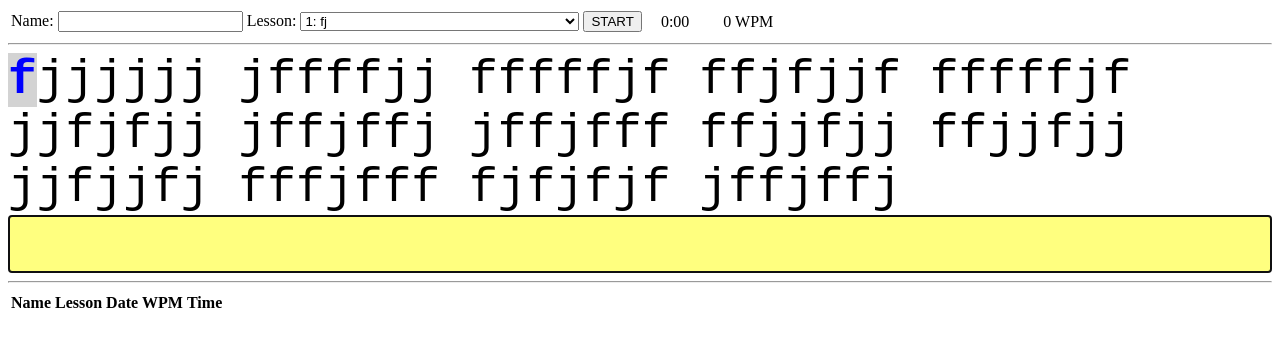
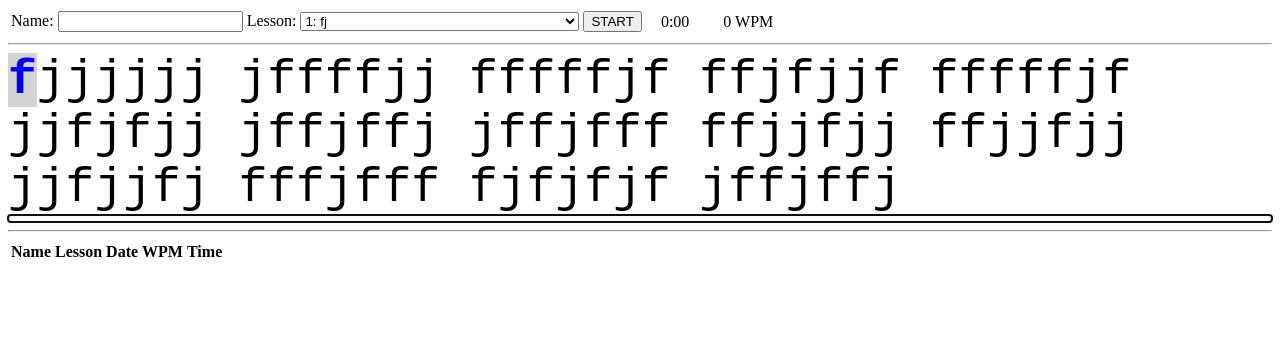
Before and after one commit to mozotom/mozotom.github.io, a plain HTML site: page projects/TypingLetters/typing.html in a window 1280 px wide. Drawn offline with Linux system fonts and the light colour scheme.

Commit message:
hide typed text

```diff
--- a/projects/TypingLetters/typing.css
+++ b/projects/TypingLetters/typing.css
@@ -4,10 +4,8 @@
 }
 
 #typing {
-  border-width: 2px;
-  border-style: solid;
-  border-color: red;
-  background-color: #FFFF7F;
+  font-size: 0.001em;
+  color: white;
 }
 
 .highlight {
--- a/projects/TypingLetters/typing.html
+++ b/projects/TypingLetters/typing.html
@@ -15,7 +15,7 @@
   <td><div id="time" class="info"></div></td>
   <td><div id="wpm" class="info"></div></td>
   </tr><table><hr />
-  <div id="text" class="text" spellcheck="false"></div>
+  <div id="text" class="text" spellcheck="false" onclick="typing.focus()"></div>
   <div id="typing" class="text" contenteditable="true" onkeyup="typedKey()" spellcheck="false"></div>
   <hr />
   <table id="results">
```
